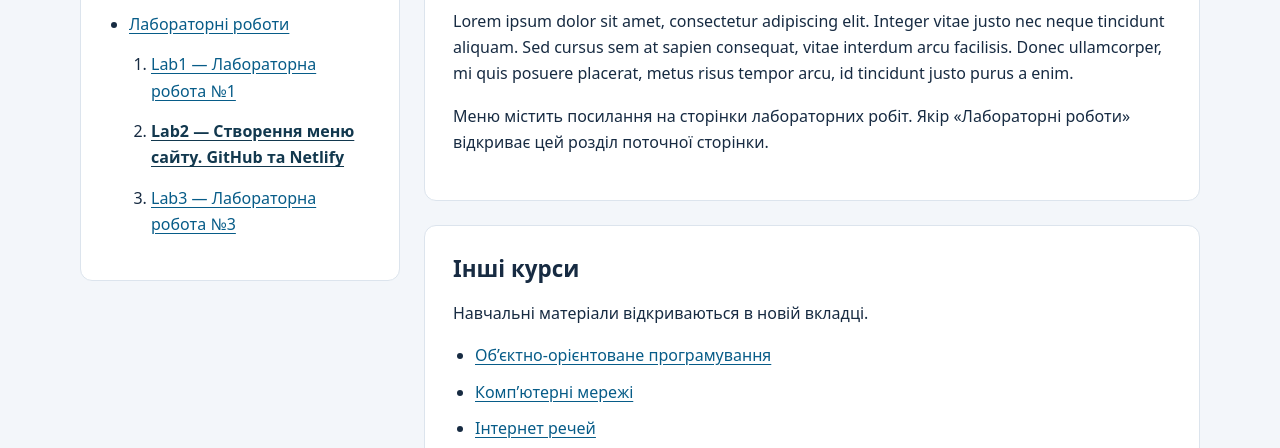
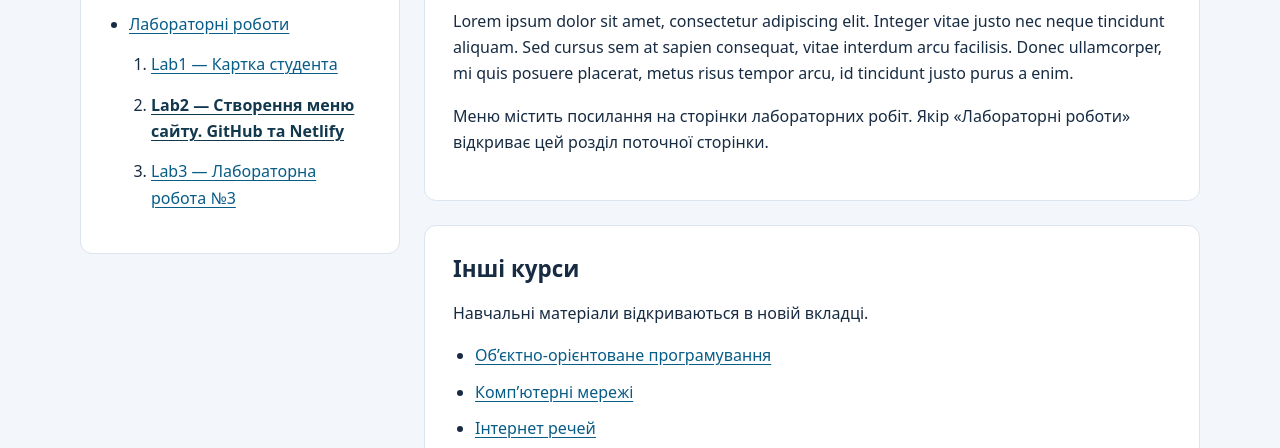
Before and after one commit to vmahas2023-art/ip_labs, a plain HTML site: page lab2/index.html in a window 1280 px wide. Shown: the part 331-779 px from the top of the page. Drawn offline with Linux system fonts and the light colour scheme.

Commit message:
Update Lab2 menu with completed student card

```diff
--- a/lab2/index.html
+++ b/lab2/index.html
@@ -23,7 +23,7 @@
         <li><a href="/">Головна — список робіт</a></li>
         <li><a href="#laboratorni-roboty">Лабораторні роботи</a>
           <ol>
-            <li><a href="../lab1/">Lab1 — Лабораторна робота №1</a></li>
+            <li><a href="../lab1/">Lab1 — Картка студента</a></li>
             <li><a href="../lab2/" aria-current="page">Lab2 — Створення меню сайту. GitHub та Netlify</a></li>
             <li><a href="../lab3/">Lab3 — Лабораторна робота №3</a></li>
           </ol>
```
